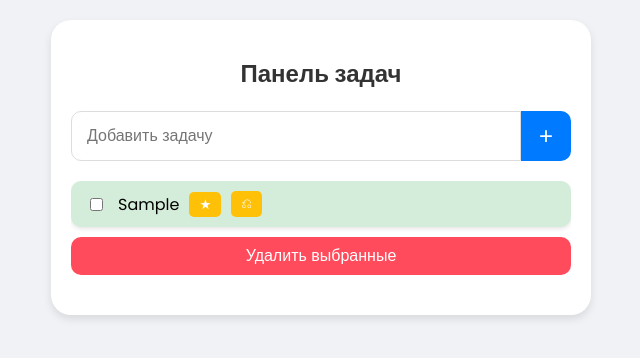
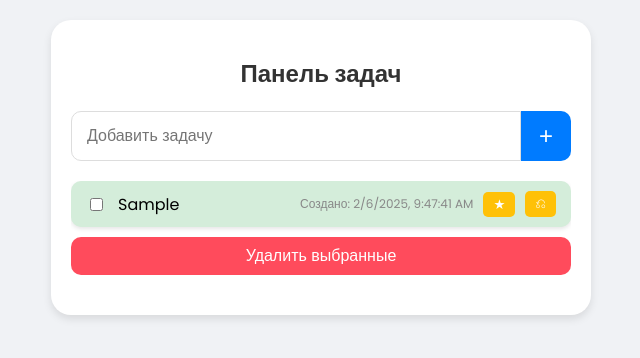
Before and after one commit to dimakuznec/todo, a plain HTML site: page index.html in a window 1280 px wide. Both pictures are taken after typing "Sample" into the empty fields and a click on the button "Добавить задачу". Shown: the whole page, without its empty margins (319-959 px from the left). Drawn offline with Linux system fonts and the light colour scheme.

Commit message:
git commit

```diff
--- a/index.css
+++ b/index.css
@@ -104,6 +104,44 @@ body {
 	margin-right: 15px;
 }
 
+.todo__time {
+	margin-left: auto;
+	font-size: 12px;
+	color: #888;
+}
+
+.todo__important-button {
+	margin-left: 10px;
+	background: #ffc107;
+	color: #ffffff;
+	border: none;
+	border-radius: 5px;
+	cursor: pointer;
+	padding: 5px 10px;
+	transition: background-color 0.3s;
+	outline: none;
+}
+
+.todo__important-button:hover {
+	background-color: #e0a800;
+}
+
+.todo__unmark-button {
+	margin-left: 10px;
+	background: #ffc107;
+	color: #ffffff;
+	border: none;
+	border-radius: 5px;
+	cursor: pointer;
+	padding: 5px 10px;
+	transition: background-color 0.3s;
+	outline: none;
+}
+
+.todo__unmark-button:hover {
+	background-color: #e0a800;
+}
+
 .todo__delete-button {
 	width: 100%;
 	padding: 10px 0;
@@ -126,38 +164,6 @@ body {
 	color: #ff4b5c;
 	text-align: center;
 	margin-top: 20px;
-}
-
-.todo__unmark-button {
-	margin-left: 10px;
-	background: #ffc107;
-	color: #ffffff;
-	border: none;
-	border-radius: 5px;
-	cursor: pointer;
-	padding: 5px 10px;
-	transition: background-color 0.3s;
-	outline: none;
-}
-
-.todo__unmark-button:hover {
-	background-color: #e0a800;
-}
-
-.todo__important-button {
-	margin-left: 10px;
-	background: #ffc107;
-	color: #ffffff;
-	border: none;
-	border-radius: 5px;
-	cursor: pointer;
-	padding: 5px 10px;
-	transition: background-color 0.3s;
-	outline: none;
-}
-
-.todo__important-button:hover {
-	background-color: #e0a800;
 }
 
 .todo__item--important {
--- a/index.html
+++ b/index.html
@@ -4,9 +4,8 @@
 		<meta charset="UTF-8" />
 		<meta http-equiv="X-UA-Compatible" content="IE=edge" />
 		<meta name="viewport" content="width=device-width, initial-scale=1.0" />
+		<link rel="stylesheet" href="index.css" />
 		<link rel="icon" href="./img/todo.png" type="image/x-icon" />
-
-		<link rel="stylesheet" href="index.css" />
 		<title>TODO List</title>
 	</head>
 	<body>
--- a/index.js
+++ b/index.js
@@ -5,6 +5,17 @@ const deleteSelectedButton = document.getElementById('deleteSelected')
 const message = document.getElementById('message')
 
 function addTodo() {
+	const currentTime = new Date().toLocaleString()
+	const todoItemTemplate = `
+        <div class="todo__item">
+            <input type="checkbox" class="todo__checkbox" title="Отметить задачу" />
+            <span class="todo__text">${inputField.value}</span>
+            <span class="todo__time">Создано: ${currentTime}</span>
+            <button class="todo__important-button" title="Отметить как важное">★</button>
+            <button class="todo__unmark-button" title="Убрать зачёркивание">⎌</button>
+        </div>
+    `
+
 	if (inputField.value.trim() === '') {
 		message.innerText = 'Пожалуйста, введите задачу.'
 		setTimeout(() => {
@@ -13,36 +24,13 @@ function addTodo() {
 		return
 	}
 
-	let todoItem = document.createElement('div')
-	todoItem.classList.add('todo__item')
-
-	let checkbox = document.createElement('input')
-	checkbox.type = 'checkbox'
-	checkbox.classList.add('todo__checkbox')
-	checkbox.setAttribute('title', 'Отметить задачу')
-
-	let text = document.createElement('span')
-	text.classList.add('todo__text')
-	text.innerText = inputField.value
-
-	let importantButton = document.createElement('button')
-	importantButton.classList.add('todo__important-button')
-	importantButton.innerText = '★'
-	importantButton.setAttribute('title', 'Отметить как важное')
-
-	let unmarkButton = document.createElement('button')
-	unmarkButton.classList.add('todo__unmark-button')
-	unmarkButton.innerText = '⎌'
-	unmarkButton.setAttribute('title', 'Убрать зачёркивание')
-
-	todoItem.appendChild(checkbox)
-	todoItem.appendChild(text)
-	todoItem.appendChild(importantButton)
-	todoItem.appendChild(unmarkButton)
-	toDoContainer.appendChild(todoItem)
-
+	toDoContainer.insertAdjacentHTML('beforeend', todoItemTemplate)
 	inputField.value = ''
 
+	const todoItem = toDoContainer.lastElementChild
+	let text = todoItem.querySelector('.todo__text')
+	let unmarkButton = todoItem.querySelector('.todo__unmark-button')
+	let importantButton = todoItem.querySelector('.todo__important-button')
 	let clickCount = 0
 
 	todoItem.addEventListener('click', function (event) {
```
Also changed, not shown: 1 other file.
